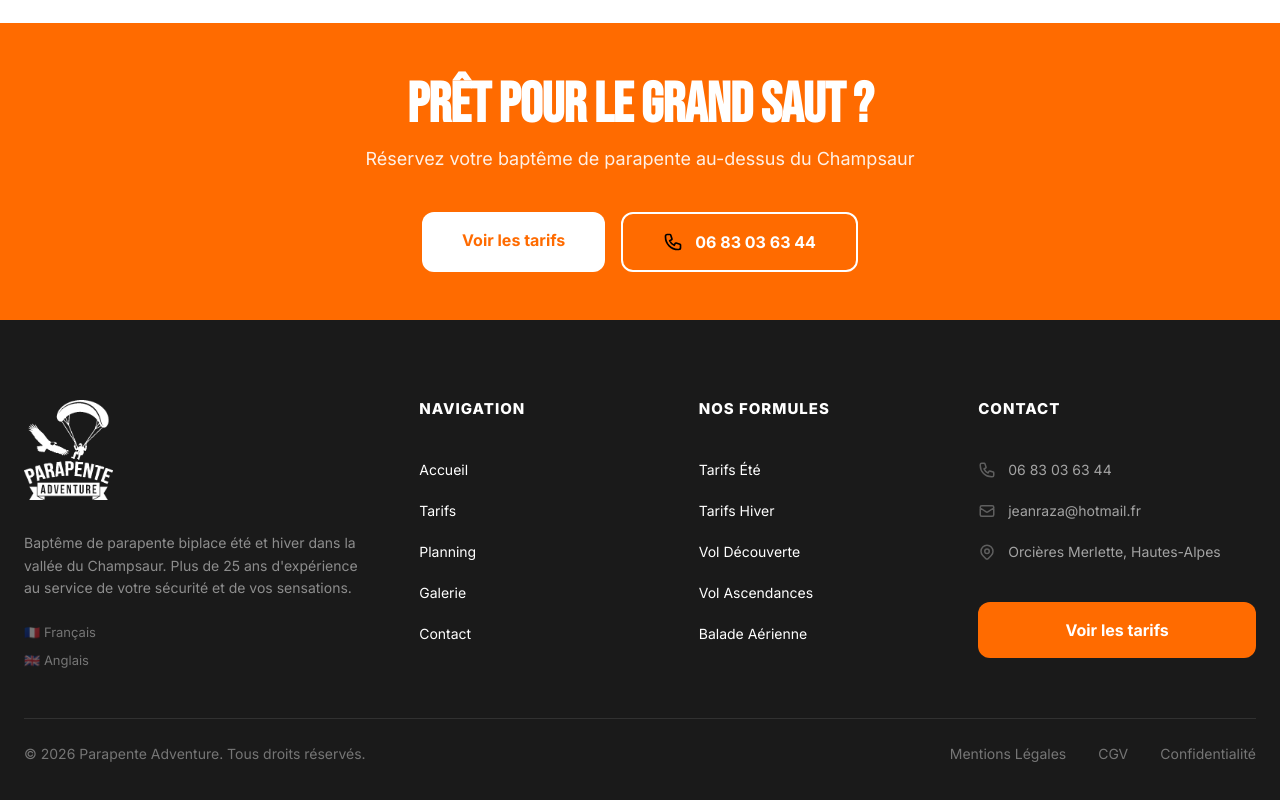
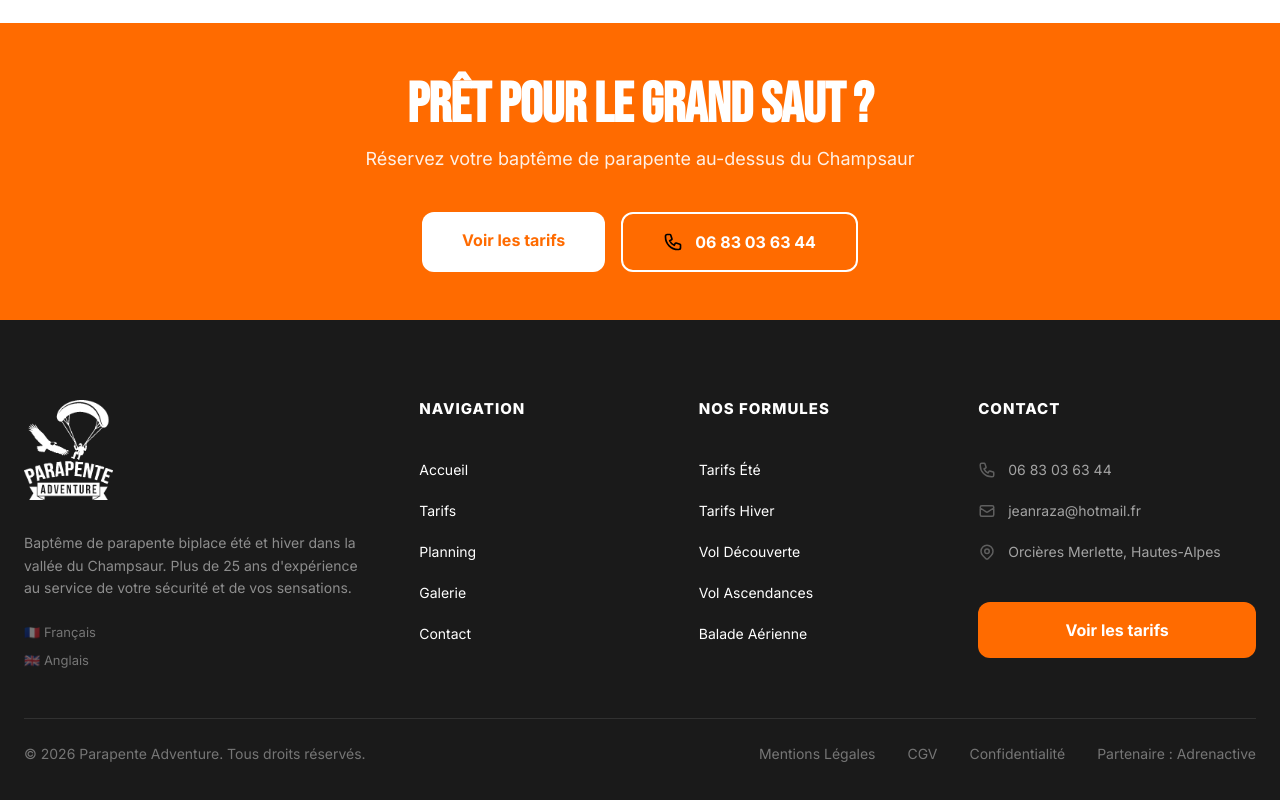
Before and after one commit to parapente-jp/parapente-adventure, a Next.js app: page / in a window 1280 px wide. Shown: the part 5670-6470 px from the top of the page. Built offline with nearby package versions, Linux system fonts and the light colour scheme; a web font is replaced by a local one.

Commit message:
feat: ajout du lien partenaire Adrenactive en bas de page

```diff
--- a/src/components/layout/Footer.tsx
+++ b/src/components/layout/Footer.tsx
@@ -132,6 +132,15 @@ export default function Footer() {
                                 <Link href="/politique-de-confidentialite" className={styles.legalLink}>
                                     {t.footer.legal.privacy}
                                 </Link>
+                                <a
+                                    href="https://www.adrenactive.com/?srsltid=AfmBOor7XgtjKwLeWk36kwGbOr3XZcZ-QPV6vflWQOFYSWGk5Nq2xhme"
+                                    target="_blank"
+                                    rel="noopener noreferrer"
+                                    className={styles.legalLink}
+                                    title="Adrenactive - Baptêmes de Parapente & Activités Outdoor"
+                                >
+                                    {t.footer.partner}
+                                </a>
                             </div>
                         </div>
                     </div>
--- a/src/data/translations.ts
+++ b/src/data/translations.ts
@@ -172,6 +172,7 @@ export const translations = {
                 cookies: "Cookies",
                 privacy: "Confidentialité"
             },
+            partner: "Partenaire : Adrenactive",
             rights: "Tous droits réservés."
         },
         testimonials: {
@@ -548,6 +549,7 @@ export const translations = {
                 cookies: "Cookies",
                 privacy: "Privacy Policy"
             },
+            partner: "Partner: Adrenactive",
             rights: "All rights reserved."
         },
         testimonials: {
```
